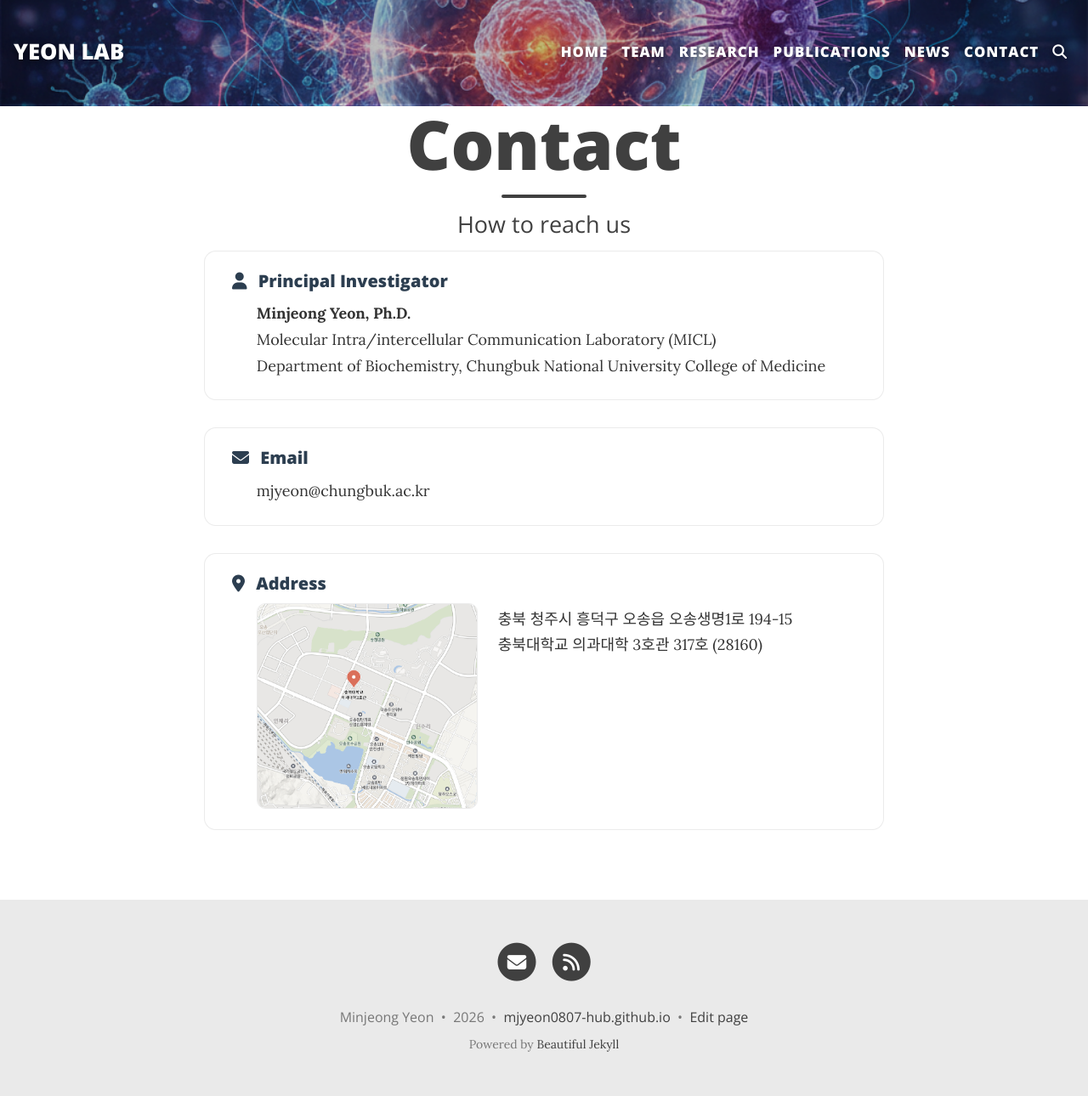
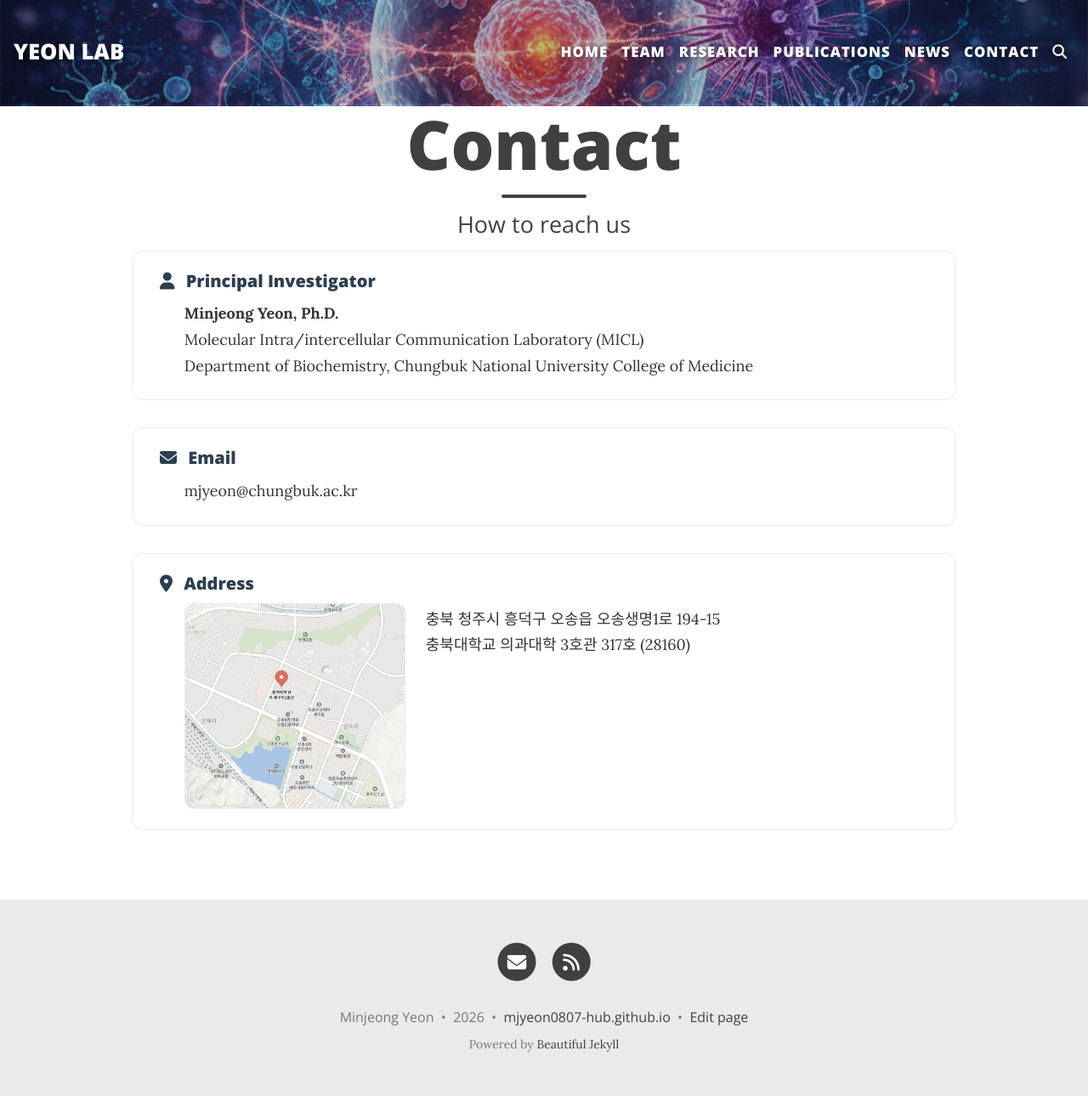
Before and after one commit to mjyeon0807-hub/mjyeon0807-hub.github.io, a Jekyll site: the page built from contact.md, in a window 1280 px wide. Shown: the whole page at 85% size. Built offline with Jekyll 4.4.1, drawn with Linux system fonts in a browser that asks for light colours; comment, search, counter and statistics services are not loaded.

Commit message:
Update contact page max-width to 100%

```diff
--- a/assets/css/contact.css
+++ b/assets/css/contact.css
@@ -3,7 +3,7 @@
    ========================================================================== */
 
 .contact-wrap {
-  max-width: 800px;
+  max-width: 100%;
   margin: 0 auto;
 }
 
```
